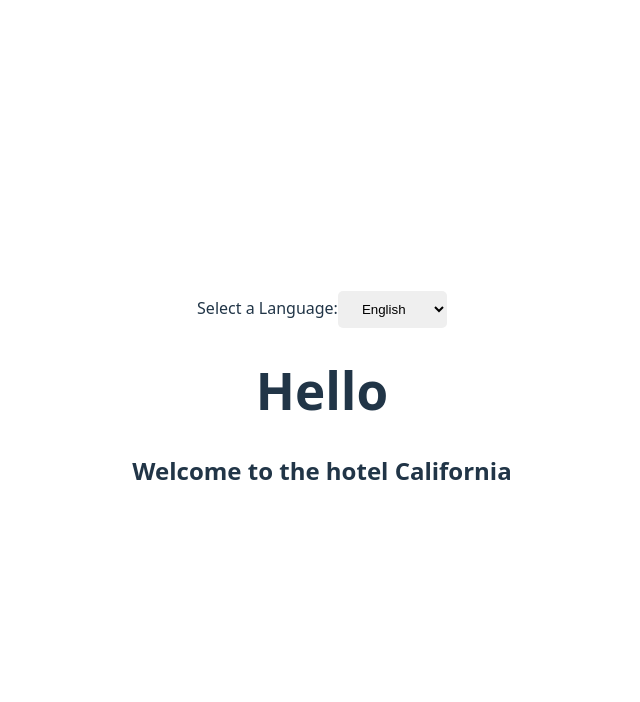
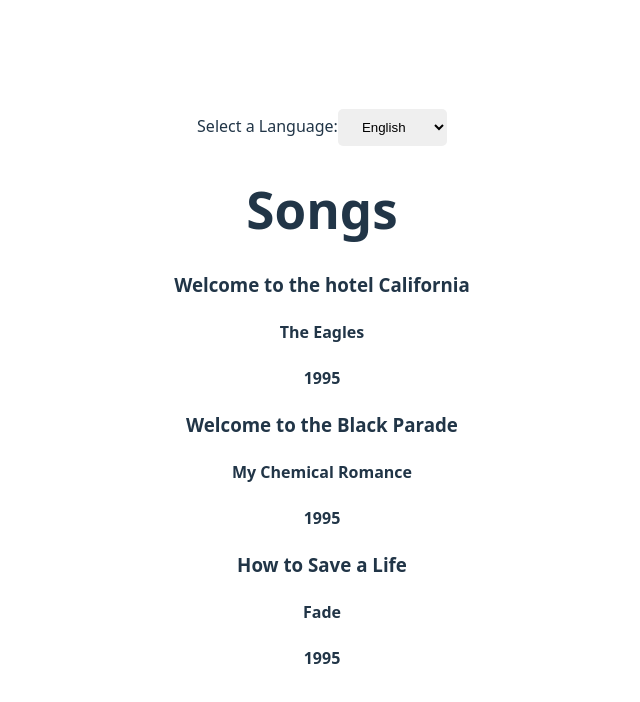
Before and after one commit to AlbertCastellon/languages_try, a React (Vite) app: page / in a window 1280 px wide. Shown: the top 702 px of the page, without its empty margins (318-958 px from the left). Built offline with nearby package versions, Linux system fonts and the light colour scheme.

Commit message:
array body

```diff
--- a/src/assets/docs.json
+++ b/src/assets/docs.json
@@ -1,14 +1,62 @@
 {
     "en": {
-        "greeting": "Hello",
-        "body": "Welcome to the hotel California"
+        "greeting": "Songs",
+        "body": [
+            {
+                "title": "Welcome to the hotel California",
+                "author": "The Eagles",
+                "year": 1995
+            },
+            {
+                "title": "Welcome to the Black Parade",
+                "author": "My Chemical Romance",
+                "year": 1995
+            },
+            {
+                "title": "How to Save a Life",
+                "author": "Fade",
+                "year": 1995
+            }
+        ]
     },
     "cat": {
-        "greeting": "Hola",
-        "body": "Bona nit"
+        "greeting": "Cançons",
+        "body": [
+            {
+                "title": "Les Nits del Liceu",
+                "author": "Lax 'n Busto",
+                "year": 1995
+            },
+            {
+                "title": "Un secret que t'havia de dir",
+                "author": "Brams",
+                "year": 1995
+            },
+            {
+                "title": "L'Hospital del Mar",
+                "author": "Els Pets",
+                "year": 1995
+            }
+        ]
     },
     "es": {
-        "greeting": "Saludos",
-        "body": "Canción del Pirata"
+        "greeting": "Canciones",
+        "body": [
+            {
+                "title": "La canción del Pirata",
+                "author": "Tierra Santa",
+                "year": 1995
+            },
+            {
+                "title": "Cadillac Solitario",
+                "author": "Loquillo",
+                "year": 1995
+            },
+            {
+                "title": "Princesas",
+                "author": "Pereza",
+                "year": 1995
+            }
+        ]
     }
 }
--- a/src/components/Main.jsx
+++ b/src/components/Main.jsx
@@ -6,7 +6,15 @@
     return (
         <>
             <h1>{text[language].greeting}</h1>
-            <h2>{text[language].body}</h2>
+            {text[language].body.map(element => {
+                return(
+                <>
+                    <h3>{element.title}</h3>
+                    <h4>{element.author}</h4>
+                    <h4>{element.year}</h4>
+                </>
+                )
+            })}
         </>
     )
 }
```
